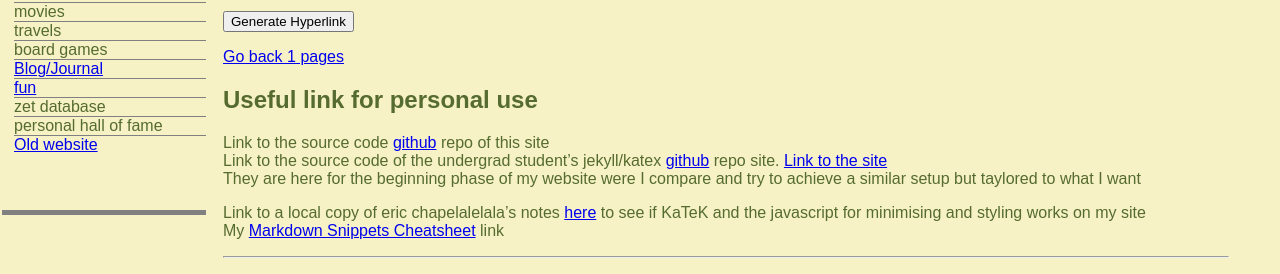
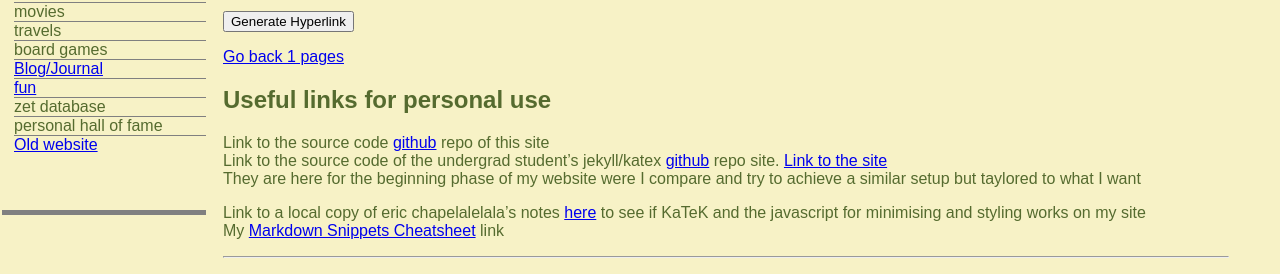
Before and after one commit to GiulianoPalazzi/giulianopalazzi.github.io, a Jekyll site: the page built from index.md, in a window 1280 px wide. Shown: the part 244-518 px from the top of the page. Built offline with Jekyll 4.4.1, drawn with Linux system fonts in a browser that asks for light colours; nearby versions of some CDN libraries.

Commit message:
fixed typo in one of the titles

```diff
--- a/index.md
+++ b/index.md
@@ -20,7 +20,7 @@ any good sources of knowledge or good ideas I have *every now and then.*\\
 <a href="javascript:history.go(-1)">Go back 1 pages</a>
 </div>
 
-## Useful link for personal use ##
+## Useful links for personal use ##
 
 Link to the source code [github](https://github.com/GiulianoPalazzi/giulianopalazzi.github.io) repo of this site\\
 Link to the source code of the undergrad student's jekyll/katex [github](https://github.com/eric-chapdelaine/eric-chapdelaine.github.io){:target="_blank"} repo site. [Link to the site](https://ericchapdelaine.com/){:target="_blank"}\\
```
